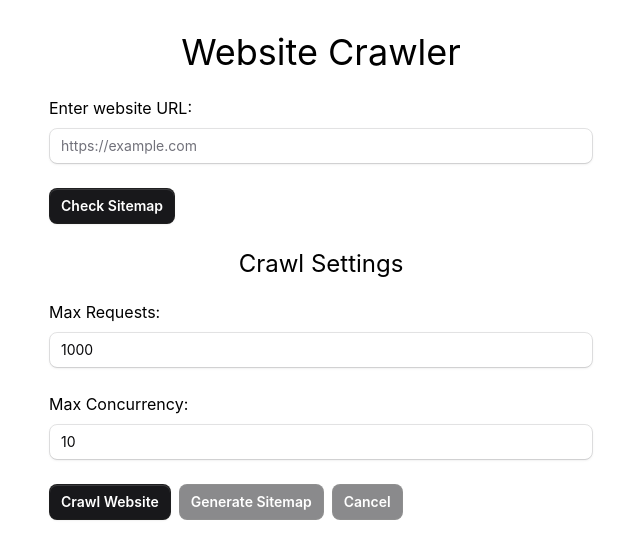
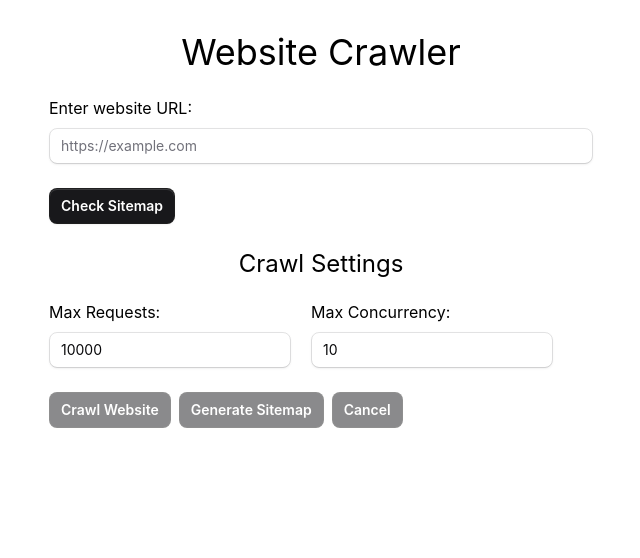
Before and after one commit to dsinger37/web-crawler-electron, a React (Vite) app: page / in a window 1280 px wide. Shown: the top 558 px of the page, without its empty margins (319-959 px from the left). Built offline with nearby package versions, Linux system fonts and the light colour scheme.

Commit message:
style: make crawl settings inputs side by side

```diff
--- a/src/components/CrawlButton.tsx
+++ b/src/components/CrawlButton.tsx
@@ -12,7 +12,7 @@ interface CrawlButtonProps {
 }
 
 export const CrawlButton = ({ websiteUrl, onCrawlProgress, onCrawlComplete, isCrawlCancelled, setIsCrawlCancelled, className }: CrawlButtonProps) => {
-  const [maxRequests, setMaxRequests] = useState(1000);
+  const [maxRequests, setMaxRequests] = useState(10000);
   const [maxConcurrency, setMaxConcurrency] = useState(10);
   const [isCrawling, setIsCrawling] = useState(false);
   const [crawledUrls, setCrawledUrls] = useState<string[]>([]);
@@ -43,6 +43,7 @@ export const CrawlButton = ({ websiteUrl, onCrawlProgress, onCrawlComplete, isCr
   return (
     <div className={className}>
       <h2 className="text-center text-2xl mb-5">Crawl Settings</h2>
+      <div className="flex space-x-5">
       <label>
         Max Requests:
         <Input type="number" value={maxRequests} onChange={(e) => setMaxRequests(Number(e.target.value))} className="mb-6 mt-2" />
@@ -51,7 +52,8 @@ export const CrawlButton = ({ websiteUrl, onCrawlProgress, onCrawlComplete, isCr
         Max Concurrency:
         <Input type="number" value={maxConcurrency} onChange={(e) => setMaxConcurrency(Number(e.target.value))} className="mb-6 mt-2" />
       </label>
-      <Button onClick={handleClick} className="mr-2">
+      </div>
+      <Button onClick={handleClick} disabled={!websiteUrl || isCrawling} className="mr-2">
         Crawl Website
       </Button>
       <Button onClick={handleGenerateSitemap} disabled={crawledUrls.length === 0} className="mr-2">
--- a/src/main.ts
+++ b/src/main.ts
@@ -1,4 +1,4 @@
-import { CheerioCrawler, Dataset } from "crawlee";
+import { CheerioCrawler } from "crawlee";
 import { BrowserWindow, Menu, app, dialog, globalShortcut, ipcMain } from "electron";
 import { createWriteStream } from "fs";
 import path from "path";
@@ -152,7 +152,8 @@ ipcMain.handle("crawl-website", async (event, websiteUrl: string, maxRequests: n
     logger.info(`Crawl completed. Pages crawled: ${crawledUrls.length}`);
   }
 
-  await Dataset.pushData({ crawledUrls });
+  // NOTE: Not using this for now, but it's here for future use
+  // await Dataset.pushData({ crawledUrls });
   return { pageCount: crawledUrls.length, discoveredUrlCount: discoveredUrls.size, crawledUrls };
 });
 
```
